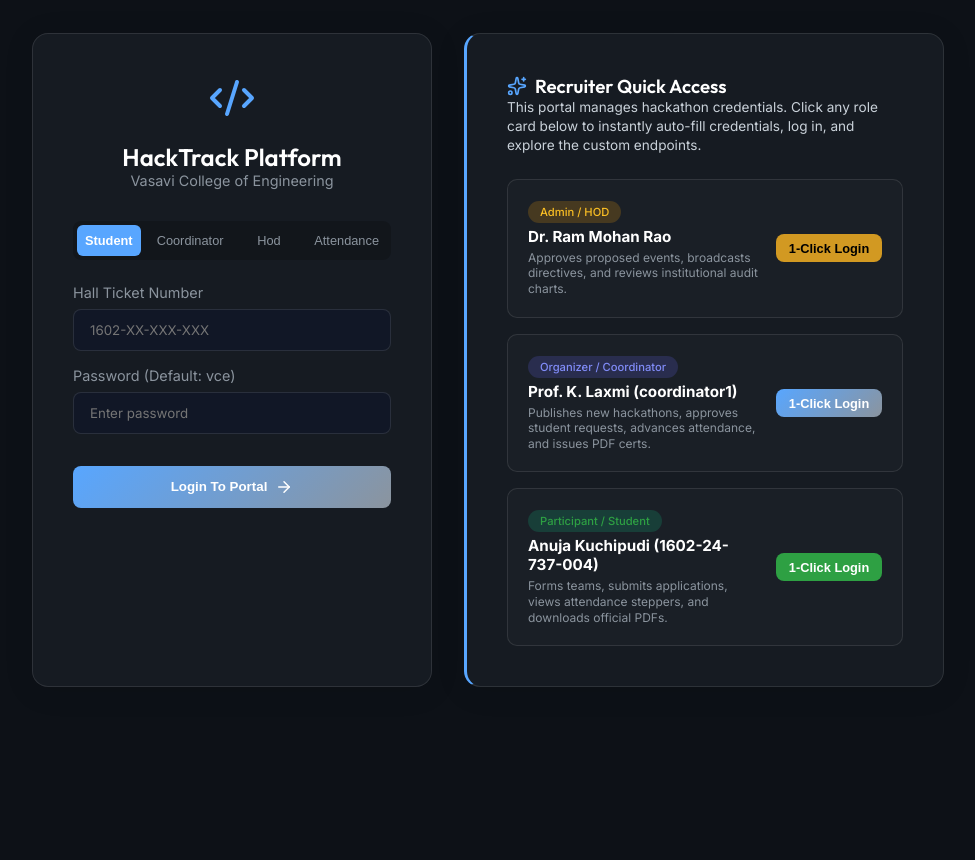
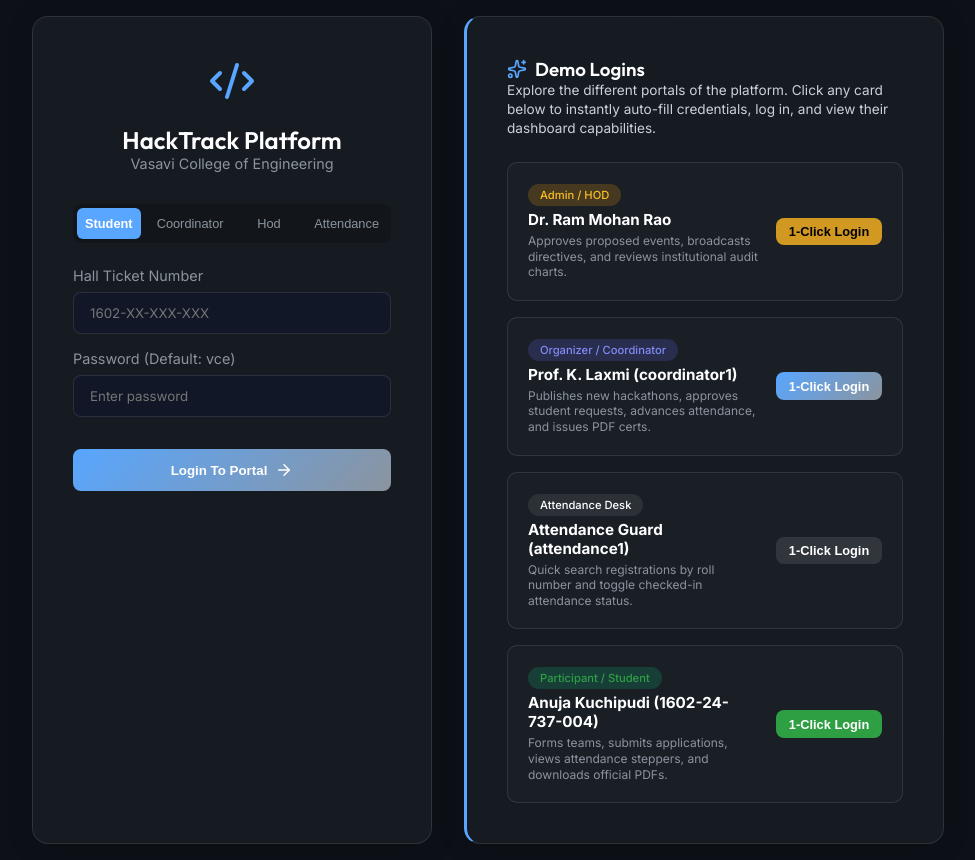
Before and after one commit to Anuja888/Hack_Track, a React app in the folder frontend/: page /login in a window 1280 px wide. Shown: the whole page, without its empty margins (152-1127 px from the left). Before the commit the page ends 800 px from the top, so only its background shows below. Built offline with nearby package versions, Linux system fonts and the light colour scheme; the HTML template or start-up script is replaced by a standard one.

Commit message:
feat: rename recruiter to demo logins and add attendance desk login

```diff
--- a/frontend/src/pages/Login.jsx
+++ b/frontend/src/pages/Login.jsx
@@ -104,7 +104,7 @@
           </form>
         </motion.div>
 
-        {/* Right Side: Recruiter Quick Access Guide */}
+        {/* Right Side: Demo Logins Guide */}
         <motion.div
           initial={{ opacity: 0, y: 20 }}
           animate={{ opacity: 1, y: 0 }}
@@ -113,10 +113,10 @@
           style={{ width: '100%', maxWidth: '480px', padding: '2.5rem', flex: '1 1 400px', borderLeft: '3px solid var(--primary)' }}
         >
           <h3 className="mb-2" style={{ display: 'flex', alignItems: 'center', gap: '8px', color: 'var(--text-light)' }}>
-            <Sparkles size={20} color="var(--primary)" /> Recruiter Quick Access
+            <Sparkles size={20} color="var(--primary)" /> Demo Logins
           </h3>
           <p className="text-muted" style={{ fontSize: '0.85rem', marginBottom: '1.5rem', lineHeight: '1.4' }}>
-            This portal manages hackathon credentials. Click any role card below to instantly auto-fill credentials, log in, and explore the custom endpoints.
+            Explore the different portals of the platform. Click any card below to instantly auto-fill credentials, log in, and view their dashboard capabilities.
           </p>
 
           <div style={{ display: 'flex', flexDirection: 'column', gap: '1rem' }}>
@@ -160,6 +160,26 @@
               </button>
             </motion.div>
 
+            {/* Attendance Gate Control Card */}
+            <motion.div
+              whileHover={{ scale: 1.02, y: -2, boxShadow: '0 8px 25px rgba(255, 255, 255, 0.08)', borderColor: 'rgba(255, 255, 255, 0.2)' }}
+              style={{ background: 'rgba(255,255,255,0.02)', border: '1px solid var(--border)', borderRadius: '10px', padding: '1.25rem', display: 'flex', justifyContent: 'space-between', alignItems: 'center', gap: '1rem', transition: 'border-color 0.2s' }}
+            >
+              <div style={{ flex: 1 }}>
+                <span className="badge" style={{ fontSize: '0.7rem', display: 'inline-block', marginBottom: '0.25rem', background: 'rgba(255,255,255,0.08)', color: 'var(--text-light)' }}>Attendance Desk</span>
+                <strong style={{ display: 'block', color: 'white', fontSize: '0.95rem' }}>Attendance Guard (attendance1)</strong>
+                <span style={{ fontSize: '0.75rem', color: 'var(--text-muted)', display: 'block', marginTop: '4px', lineHeight: '1.3' }}>Quick search registrations by roll number and toggle checked-in attendance status.</span>
+              </div>
+              <button
+                type="button"
+                className="btn-primary"
+                style={{ padding: '0.4rem 0.8rem', fontSize: '0.8rem', whiteSpace: 'nowrap', width: 'auto', background: 'rgba(255,255,255,0.1)', color: 'white', fontWeight: 'bold' }}
+                onClick={() => handleAutoFillAndLogin('attendance', 'attendance1', 'vce')}
+              >
+                1-Click Login
+              </button>
+            </motion.div>
+
             {/* Student Card */}
             <motion.div
               whileHover={{ scale: 1.02, y: -2, boxShadow: '0 8px 25px rgba(46, 160, 67, 0.12)', borderColor: 'rgba(46, 160, 67, 0.3)' }}
```
Also changed, not shown: 1 other file (tests, documents, lock files or other folders).
